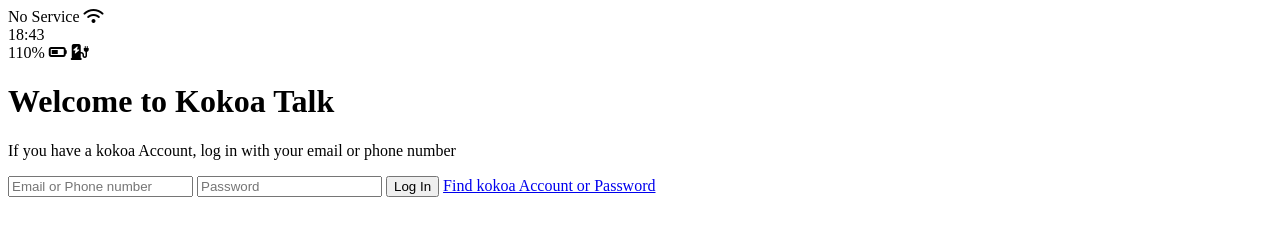
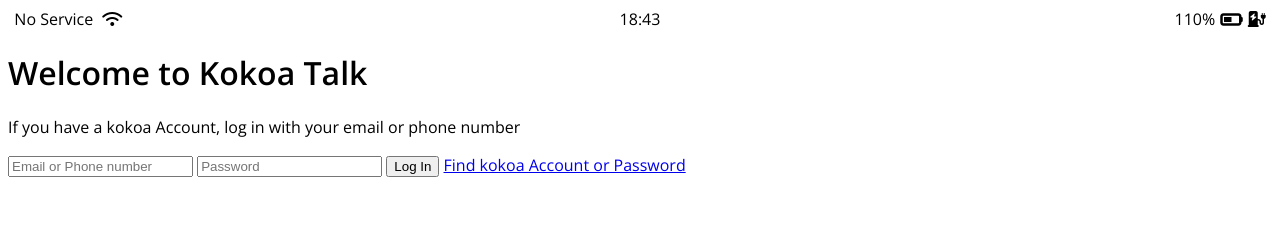
Before and after one commit to leehywo/kokoa_clone, a plain HTML site: page index.html in a window 1280 px wide. Drawn offline with nearby package versions, Linux system fonts and the light colour scheme.

Commit message:
Added css with status bar changed

```diff
--- /dev/null
+++ b/css/styles.css
@@ -0,0 +1,26 @@
+@import url("https://fonts.googleapis.com/css2?family=Open+Sans:wght@400;600&display=swap");
+body {
+  font-family: "Open Sans", sans-serif;
+}
+.status-bar {
+  display: flex;
+  justify-content: center;
+}
+.status-bar__column {
+  width: 33%;
+}
+.status-bar__column:first-child span {
+  margin-right: 5px;
+}
+.status-bar__column:nth-child(2) {
+  display: flex;
+  justify-content: center;
+}
+.status-bar__column:last-child {
+  display: flex;
+  justify-content: flex-end;
+  align-items: center;
+}
+.status-bar__column .fa-battery-half {
+  margin: 0px 5px;
+}
--- a/index.html
+++ b/index.html
@@ -4,9 +4,10 @@
     <meta charset="UTF-8" />
     <meta name="viewport" content="width=device-width, initial-scale=1.0" />
     <title>Welcome to Kokoa talk</title>
+    <link rel="stylesheet" href="css/styles.css" />
   </head>
   <body>
-    <div id="status-bar">
+    <div class="status-bar">
       <div class="status-bar__column">
         <span>No Service</span>
         <i class="fas fa-wifi"></i>
@@ -16,7 +17,7 @@
       </div>
       <div class="status-bar__column">
         <span>110%</span>
-        <i class="fas fa-battery-half"></i>
+        <i class="fas fa-battery-half fa-lg"></i>
         <i class="fas fa-charging-station"></i>
       </div>
     </div>
```
